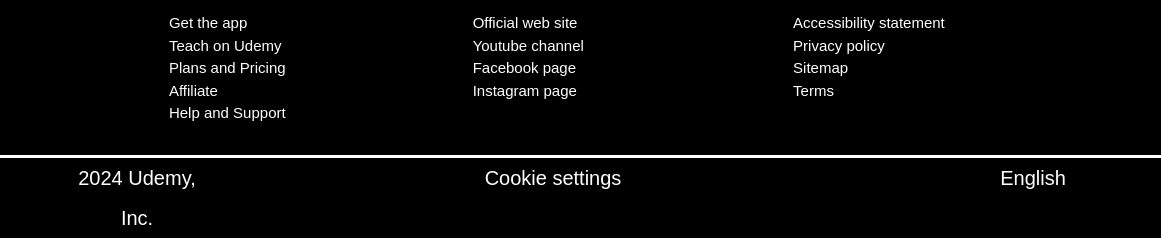
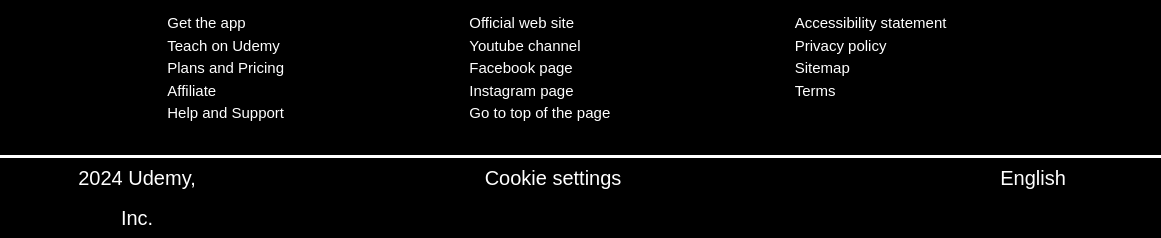
Before and after one commit to tuvshinerdene1/tuvshinerdene1.github.io, a plain HTML site: page Lab6/home.html in a window 1280 px wide. Shown: the part 4960-5198 px from the top of the page, 119-1280 px from the left. Drawn offline with Linux system fonts and the light colour scheme.

Commit message:
added a internal link

```diff
--- a/Lab6/home.html
+++ b/Lab6/home.html
@@ -664,7 +664,7 @@
                     <li><a href="https://www.youtube.com/@udemy">Youtube channel</a></li>
                     <li><a href="https://www.facebook.com/udemy/">Facebook page</a></li>
                     <li><a href="https://www.instagram.com/udemy/">Instagram page</a></li>
-
+                    <li><a href="#mainSection">Go to top of the page</a></li>
                 </ul>
             </div>
             <div class="linkelement" id="link4">
```
